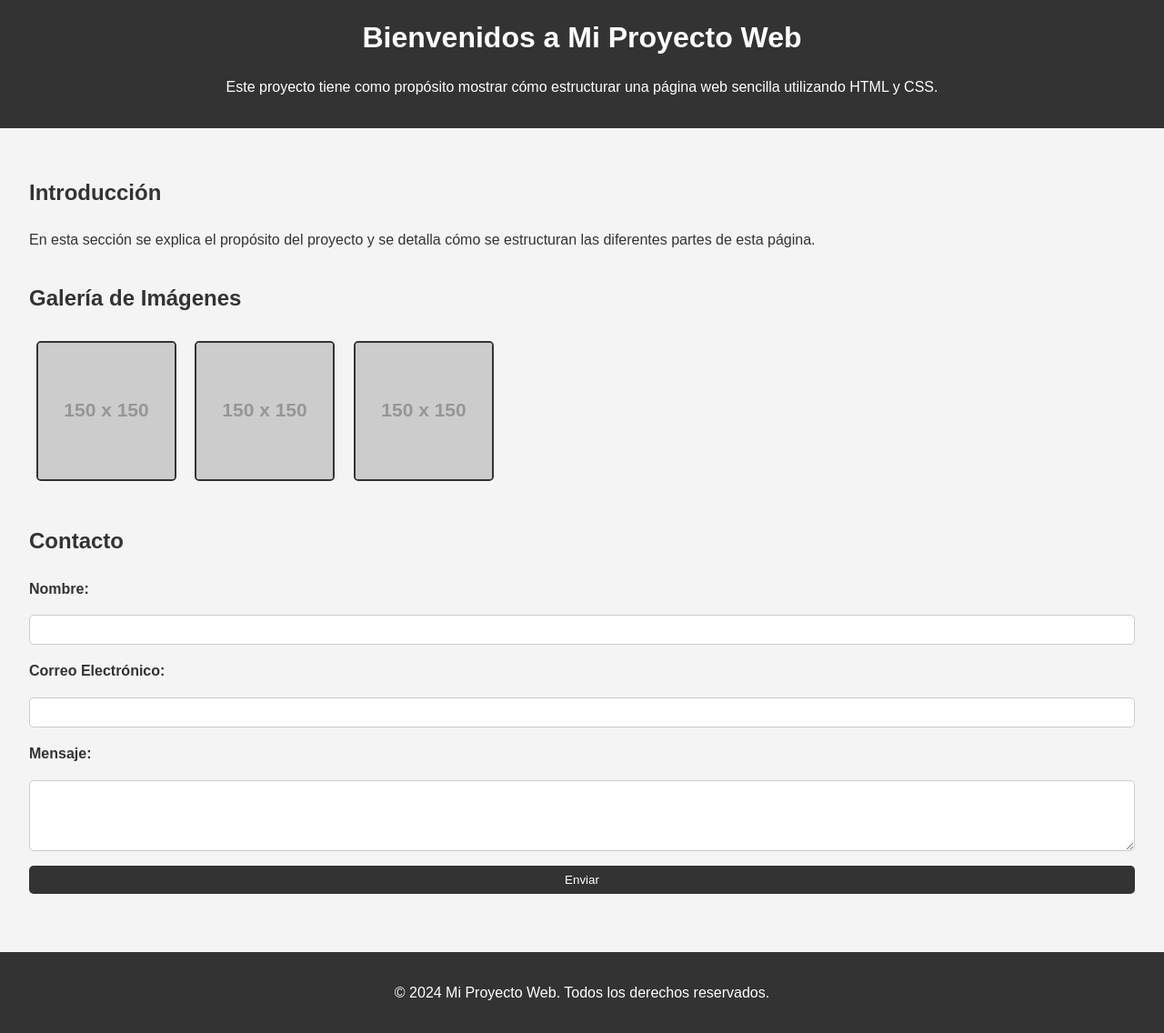
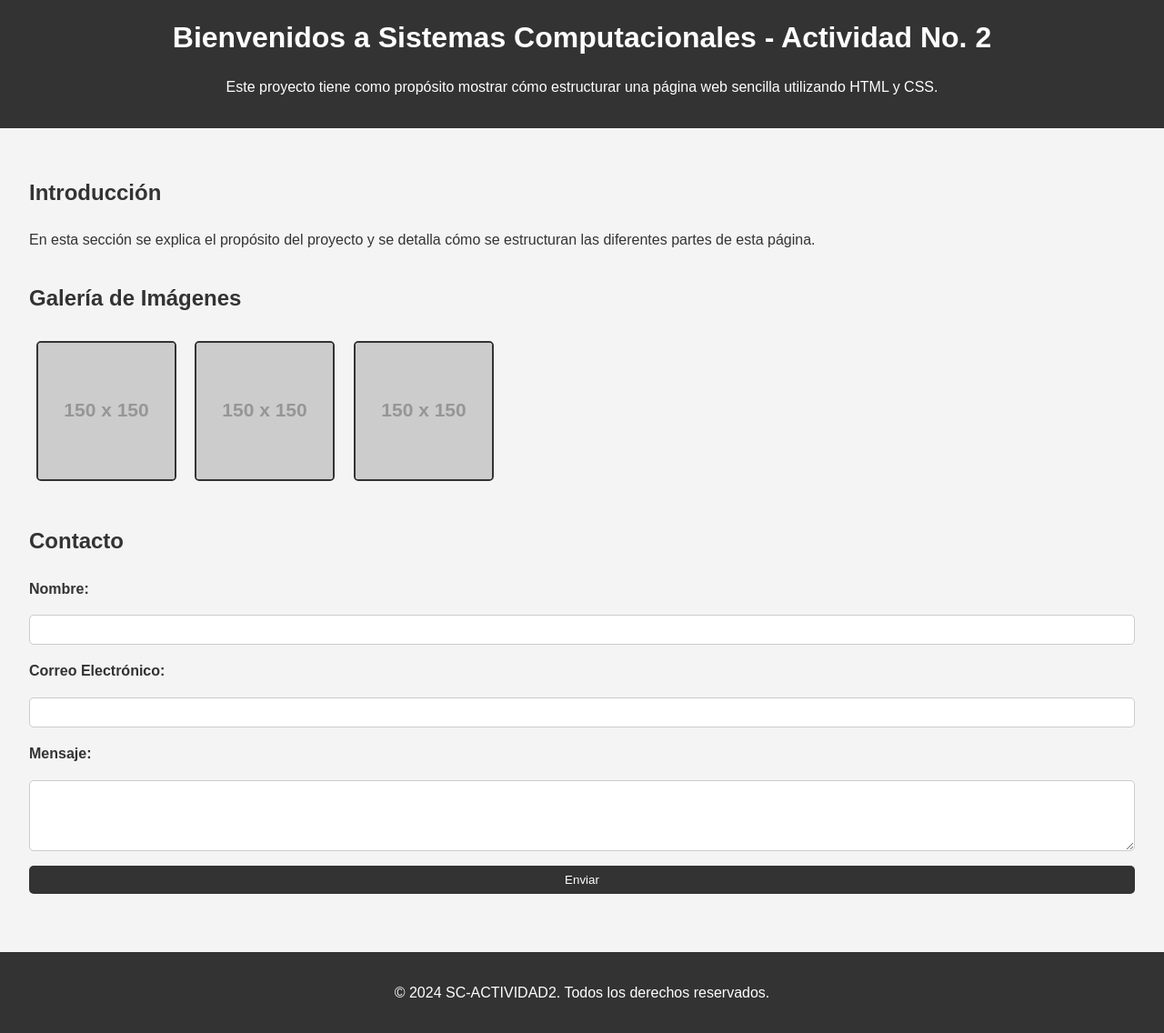
Before and after one commit to DevSaul96/SC-ACTIVIDAD2, a plain HTML site: page index.html in a window 1280 px wide. Shown: the whole page at 91% size. Drawn offline with Linux system fonts and the light colour scheme; placeholder pictures from the web are drawn by us.

Commit message:
Update index.html

```diff
--- a/index.html
+++ b/index.html
@@ -3,12 +3,12 @@
 <head>
     <meta charset="UTF-8">
     <meta name="viewport" content="width=device-width, initial-scale=1.0">
-    <title>Mi Proyecto Web</title>
+    <title>SC-ACTIVIDAD 2</title>
     <link rel="stylesheet" href="styles.css">
 </head>
 <body>
     <header>
-        <h1>Bienvenidos a Mi Proyecto Web</h1>
+        <h1>Bienvenidos a Sistemas Computacionales - Actividad No. 2</h1>
         <p>Este proyecto tiene como propósito mostrar cómo estructurar una página web sencilla utilizando HTML y CSS.</p>
     </header>
 
@@ -45,7 +45,7 @@
     </main>
 
     <footer>
-        <p>&copy; 2024 Mi Proyecto Web. Todos los derechos reservados.</p>
+        <p>&copy; 2024 SC-ACTIVIDAD2. Todos los derechos reservados.</p>
     </footer>
 </body>
 </html>
```
